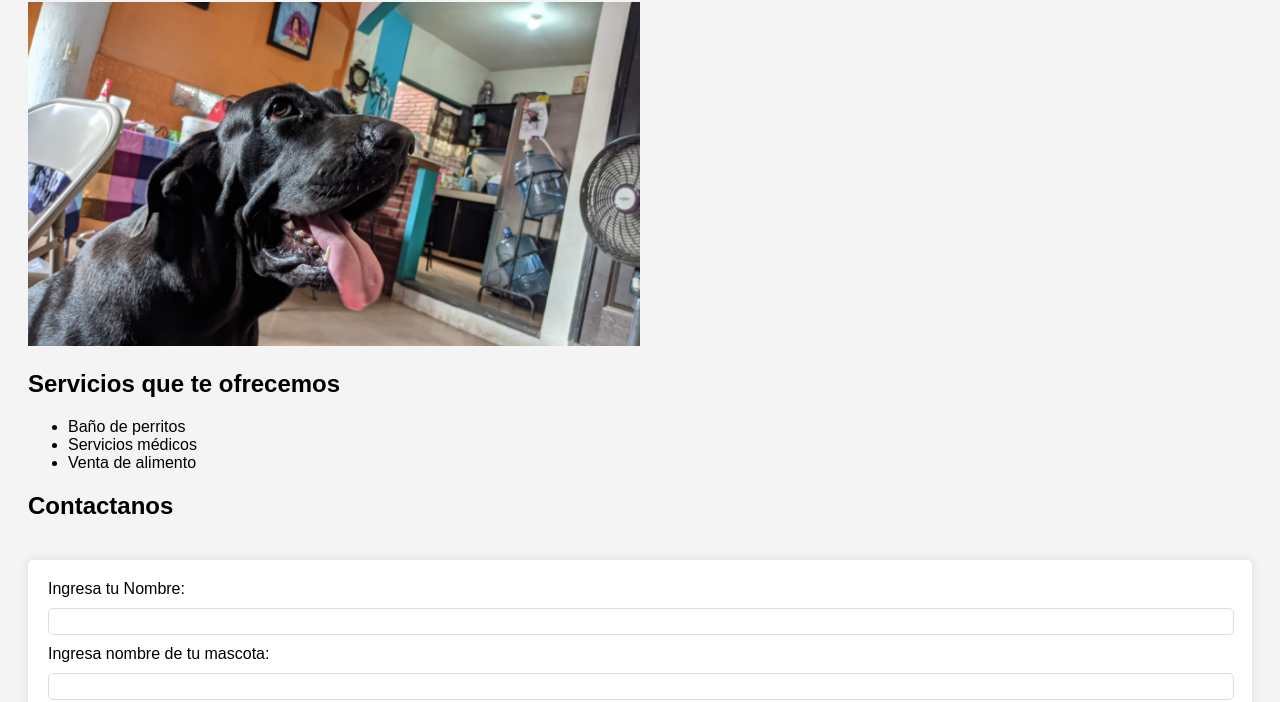
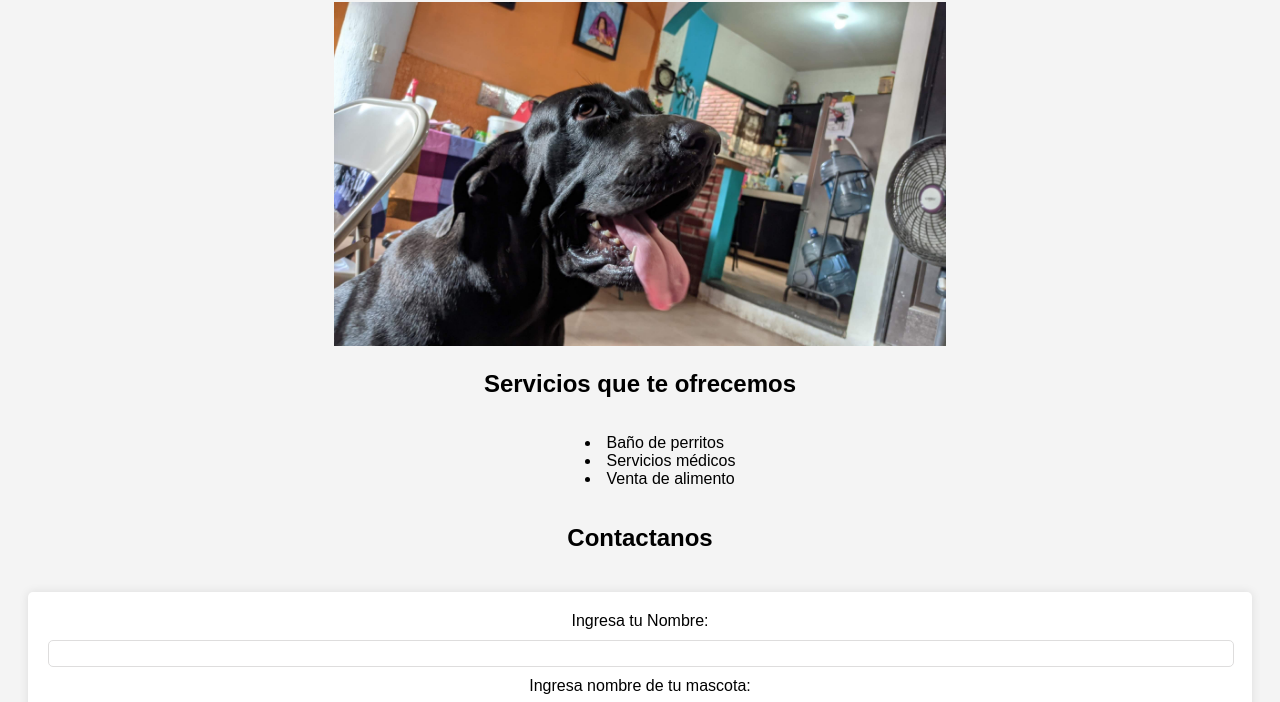
Before and after one commit to antoniogutim/CLASE-7, a plain HTML site: page index.html in a window 1280 px wide. Shown: the part 106-808 px from the top of the page. Drawn offline with Linux system fonts and the light colour scheme.

Commit message:
css para la etiquelta ul agregado

```diff
--- a/styles.css
+++ b/styles.css
@@ -1,6 +1,6 @@
 body {
     font-family: Arial, sans-serif;
-    text-align: left;
+    text-align: center;
     background-color: #f4f4f4;
     padding: 20px;
 }
@@ -33,3 +33,8 @@ input, textarea {
     border: 1px solid #dedddd;
     border-radius: 5px;
 }
+ul {
+    list-style-position: inside;
+    text-align: left;
+    display: inline-block;
+}
```
